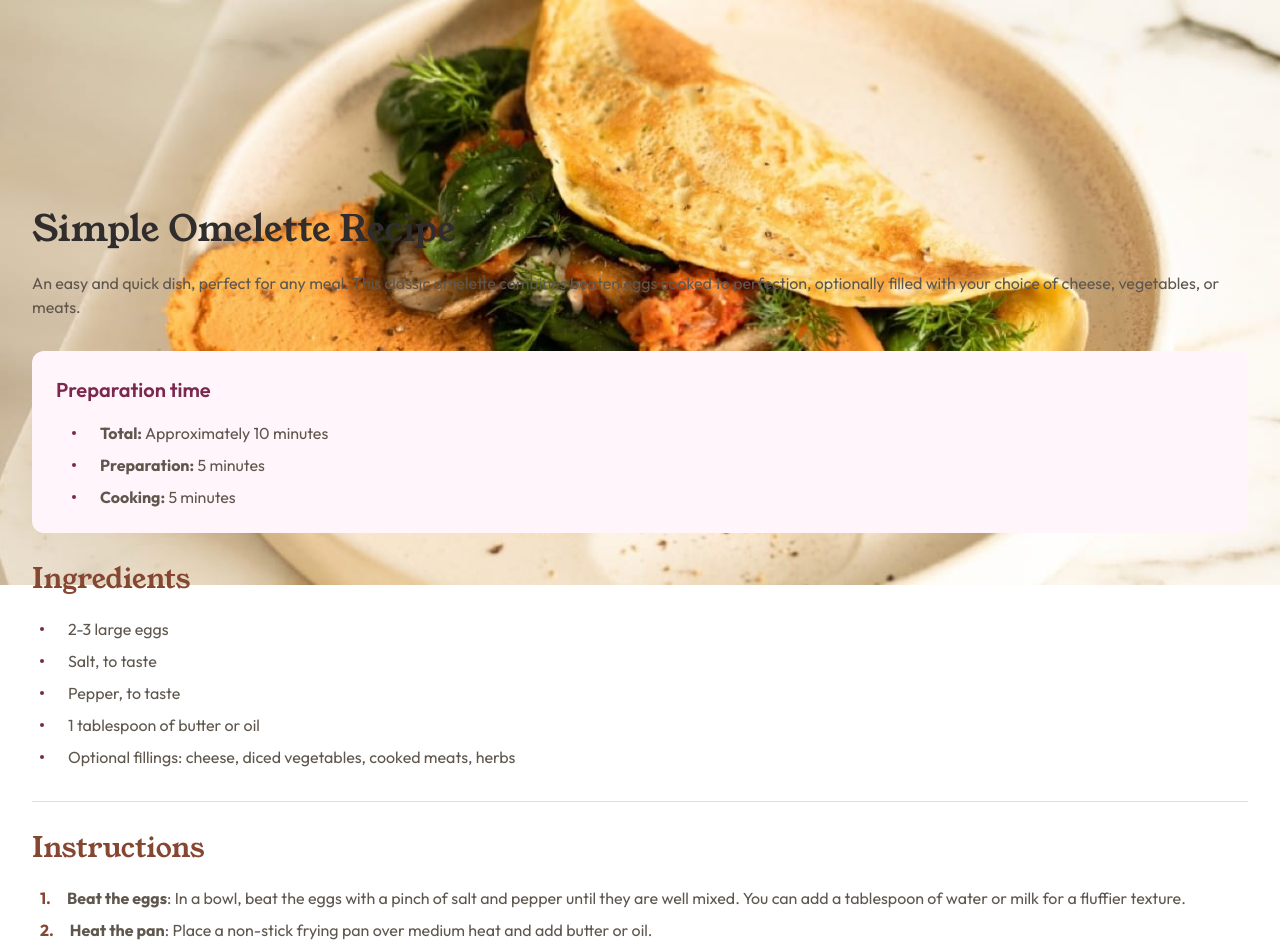
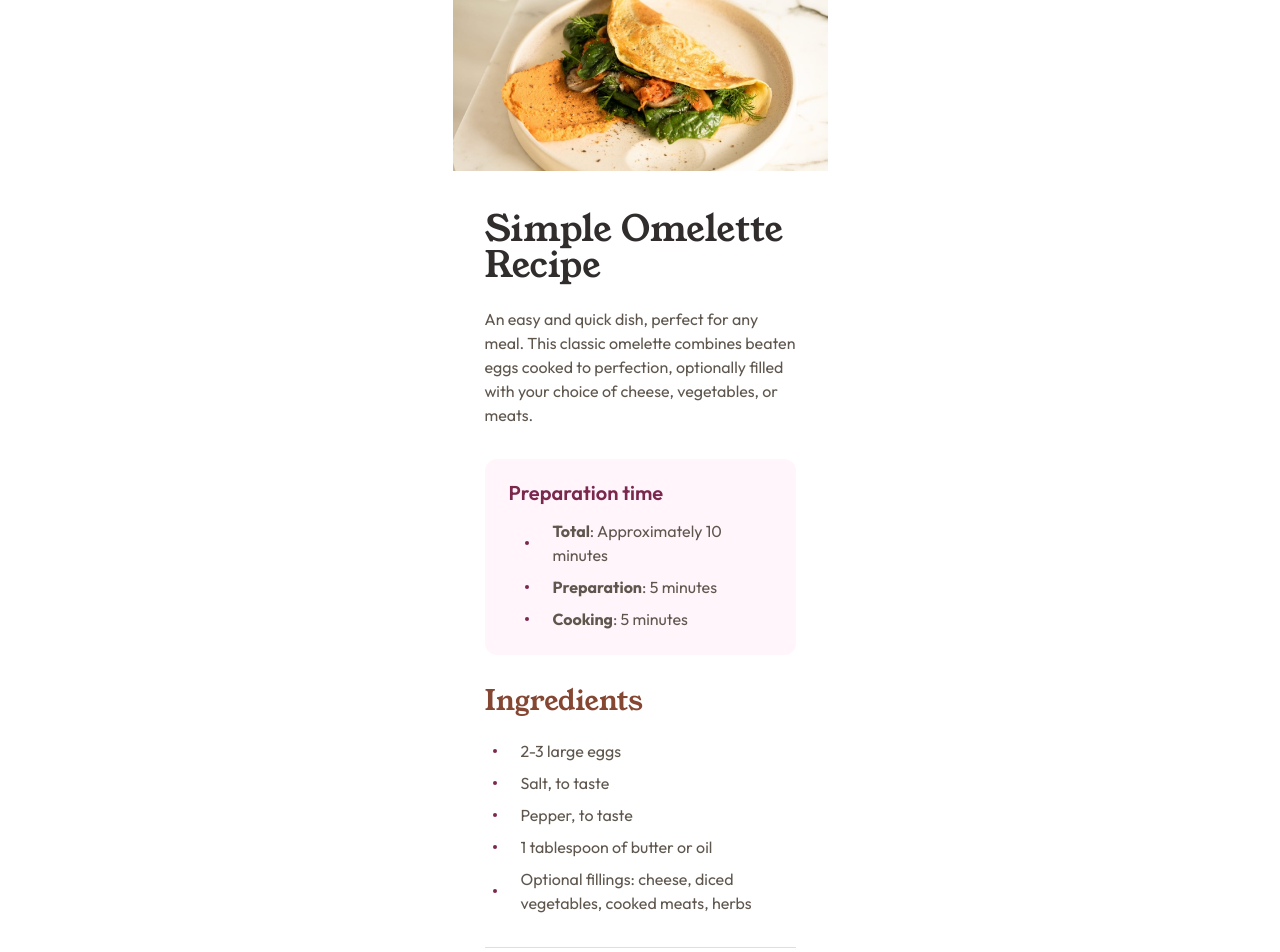
Before and after one commit to anggelserrato/fm-recipe-page, a React (Vite) app: page / in a window 1280 px wide. Shown: the top 952 px of the page. Built offline with nearby package versions, Linux system fonts and the light colour scheme.

Commit message:
refactor: centralize typography classes and center main layout

```diff
--- a/src/App.jsx
+++ b/src/App.jsx
@@ -63,36 +63,37 @@ function App() {
   ];
 
   return (
-    <main className="flex min-h-screen flex-col">
+    <main className="mx-auto flex min-h-screen max-w-[375px] flex-col items-center">
       <figure className="h-[171px] w-full">
         <img
           src={omelette}
           alt="Crispy golden omelette topped with fresh herbs"
         />
       </figure>
-      <article className="px-card-400 py-card-500">
+      <article className="px-card-400 py-card-500 font-card-outfit text-[16px] leading-[150%] text-card-stone-600">
         <h1 className="pb-card-300 font-card-young-serif text-4xl leading-[100%] text-card-stone-900">
           Simple Omelette Recipe
         </h1>
-        <p className="pb-card-400 font-card-outfit text-[16px] leading-[150%] text-card-stone-600">
+        <p className="pb-card-400">
           An easy and quick dish, perfect for any meal. This classic omelette
           combines beaten eggs cooked to perfection, optionally filled with your
           choice of cheese, vegetables, or meats.
         </p>
 
         <section className="mb-card-400 flex flex-col gap-card-200 rounded-[12px] bg-card-rose-50 p-card-300 font-card-outfit">
-          <h2 className="text-[20px] leading-[150%] font-semibold text-card-rose-800">
+          <h2 className="text-[20px] leading-[100%] font-semibold text-card-rose-800">
             Preparation time
           </h2>
-          <ul className="flex flex-col gap-card-100 text-[16px]">
+          <ul className="flex flex-col gap-card-100">
             {prepTime.map((time) => (
               <li
                 key={time.name}
-                className="flex items-center gap-card-200 pl-card-200 text-card-stone-600 marker:text-card-rose-800"
+                className="flex items-center gap-card-200 pl-card-200 marker:text-card-rose-800"
               >
                 <div className="mr-2 h-[4px] w-[4px] shrink-0 rounded-full bg-card-rose-800"></div>
-                <p className="leading-[150%]">
-                  <strong>{time.name}:</strong> {time.time}
+                <p>
+                  <strong className="font-bold">{time.name}</strong>:{' '}
+                  {time.time}
                 </p>
               </li>
             ))}
@@ -107,7 +108,7 @@ function App() {
             {ingredients.map((ingredient) => (
               <li
                 key={ingredient.name}
-                className="flex items-center gap-card-200 pl-card-100 font-card-outfit text-[16px] leading-[150%] text-card-stone-600"
+                className="flex items-center gap-card-200 pl-card-100"
               >
                 <div className="mr-2 h-[4px] w-[4px] shrink-0 rounded-full bg-card-rose-800"></div>
                 <p>{ingredient.name}</p>
@@ -126,13 +127,13 @@ function App() {
             {instructions.map((instruction) => (
               <li
                 key={instruction.step}
-                className="flex items-start gap-card-200 pl-card-100 leading-[150%] text-card-stone-600"
+                className="flex items-start gap-card-200 pl-card-100"
               >
-                <span className="shrink-0 font-card-outfit leading-[150%] font-bold text-card-brown-800">
+                <span className="mr-0.5 shrink-0 font-bold text-card-brown-800">
                   {instruction.step}.
                 </span>
-                <p className="font-card-outfit text-[16px] leading-card-300 text-card-stone-600">
-                  <strong>{instruction.title}</strong>:{' '}
+                <p>
+                  <strong className="font-bold">{instruction.title}</strong>:{' '}
                   {instruction.description}
                 </p>
               </li>
@@ -146,7 +147,7 @@ function App() {
           <h2 className="pb-card-300 font-card-young-serif text-[28px] leading-[100%] text-card-brown-800">
             Nutrition
           </h2>
-          <p className="pb-card-300 font-card-outfit text-[16px] leading-[150%] text-card-stone-600">
+          <p className="pb-card-300">
             The table below shows nutritional values per serving without the
             additional fillings.
           </p>
@@ -161,10 +162,8 @@ function App() {
                       : ''
                   }
                 >
-                  <td className="py-card-150 pl-card-400 font-card-outfit text-[16px] leading-[150%] text-card-stone-600">
-                    {item.name}
-                  </td>
-                  <td className="pr-card-400 pl-card-200 font-card-outfit text-[16px] leading-[150%] font-bold text-card-brown-800">
+                  <td className="py-card-150 pl-card-400">{item.name}</td>
+                  <td className="pr-card-400 pl-card-200 font-bold text-card-brown-800">
                     {item.value}
                   </td>
                 </tr>
```
